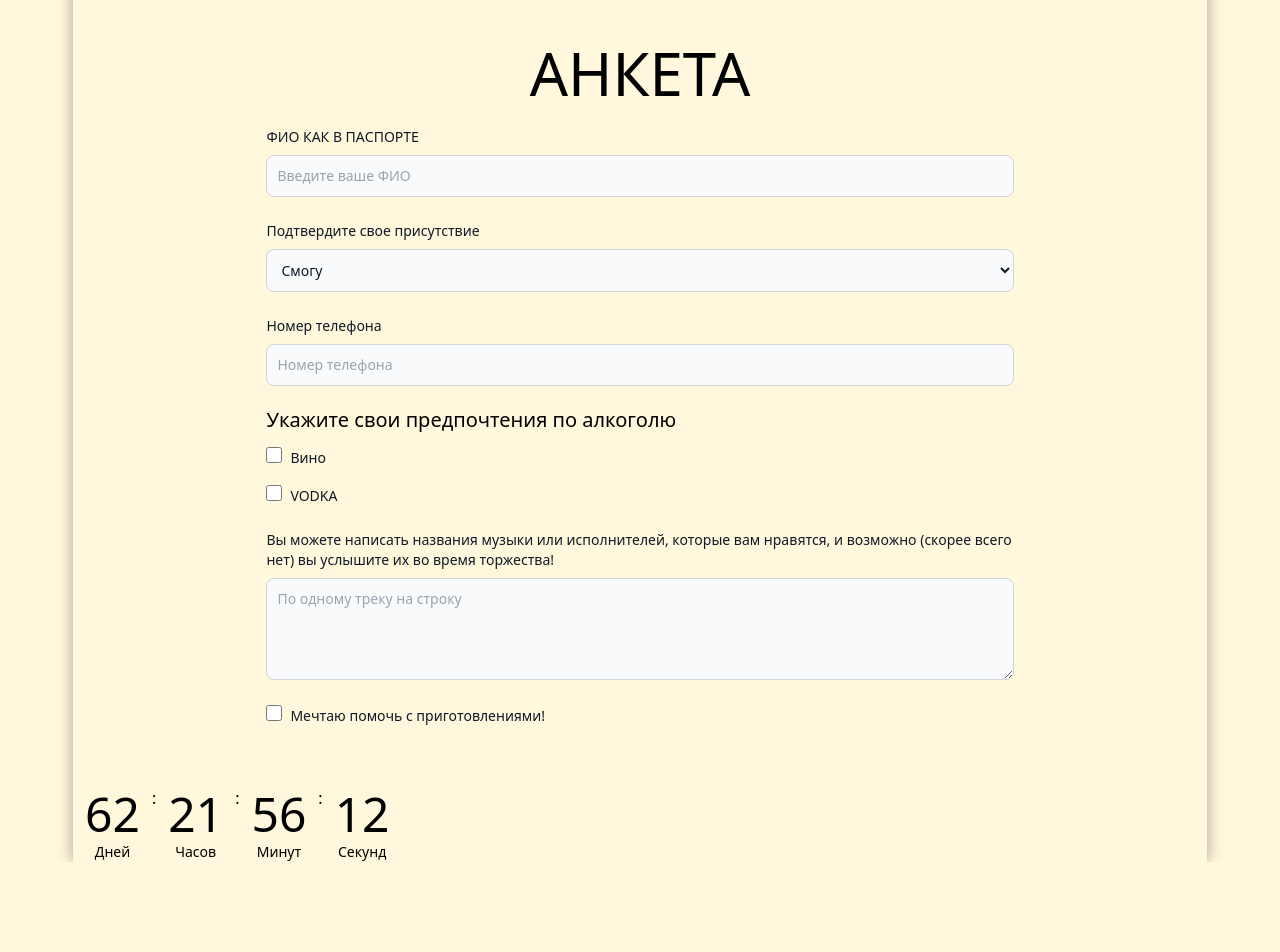
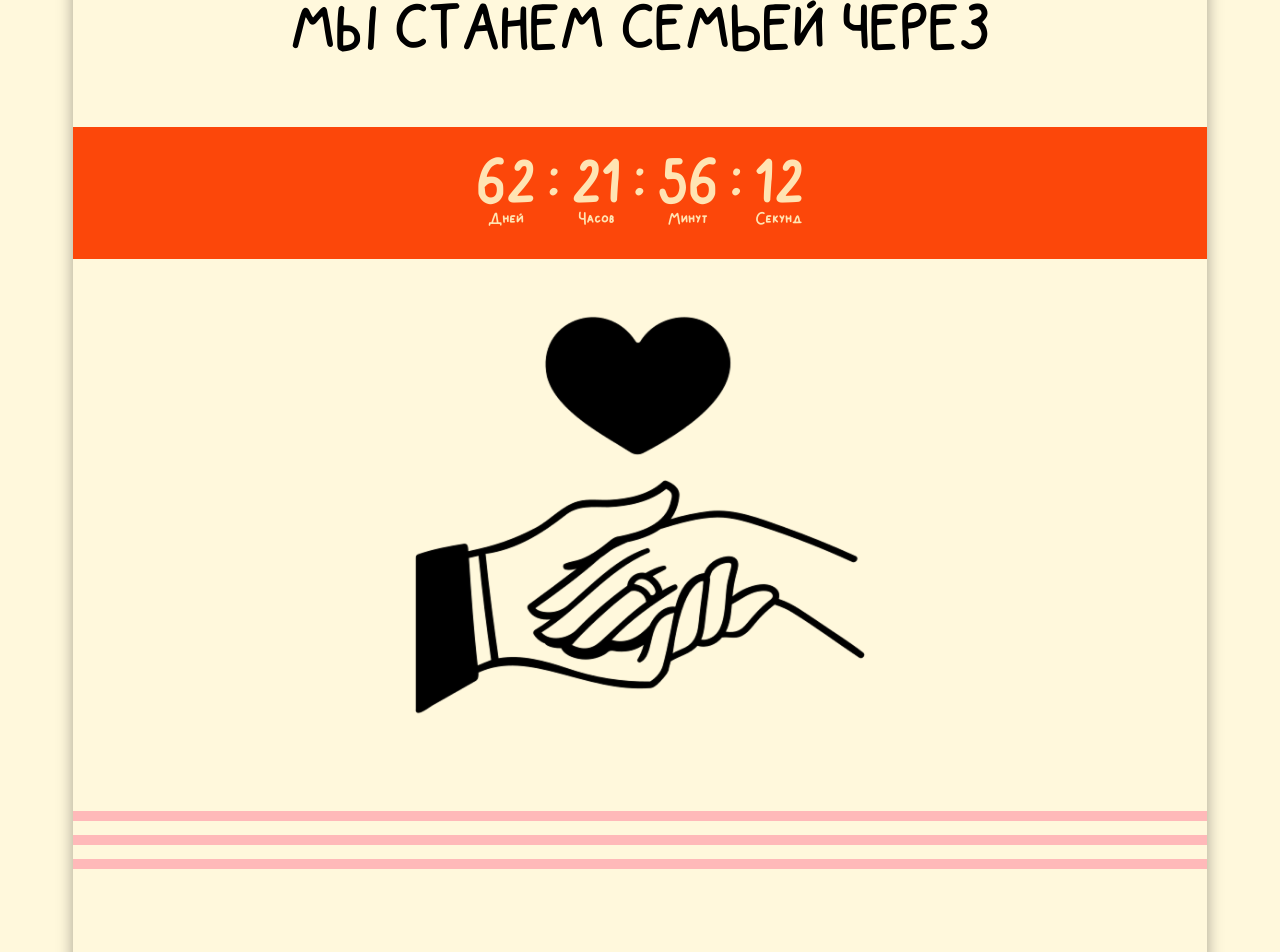
Before and after one commit to MaximZaharovO/MyWedding, a React (Create React App) app: page / in a window 1280 px wide. Shown: the part 8740-9692 px from the top of the page. Before the commit the page ends 9602 px from the top, so only its background shows below. Built offline with nearby package versions, Linux system fonts and the light colour scheme.

Commit message:
waitFor section

```diff
--- a/src/App.css
+++ b/src/App.css
@@ -609,3 +609,43 @@ section:last-child {
   color: #FF8210;
   margin-left: auto;
 }
+
+.wait__section {
+  margin-bottom: 70px;
+}
+
+.wait__section-title {
+  font-family: Kosko;
+  font-size: 48px;
+  margin: 0 auto;
+  width: fit-content;
+  margin-bottom: 76px;
+}
+
+.wait__section-timer {
+  background-color: #FC470A;
+  font-family: Kosko;
+  font-size: 48px;
+  padding: 30px;
+  color: #FFE4B3;
+}
+
+.wait__section-timer > div {
+  width: fit-content;
+  margin: 0 auto;
+}
+
+.wait__section-img {
+  max-width: 512px;
+  padding: 20px;
+  margin: 0 auto;
+  margin-bottom: 40px;
+}
+
+.wait__section-line {
+  margin: 14px 0;
+
+  height: 10px;
+  width: 100%;
+  background-color: #FFB9B9;
+}
--- a/src/App.js
+++ b/src/App.js
@@ -1,14 +1,14 @@
 import './App.css';
 import React, {useState, useRef, useEffect} from "react";
-import { Timer } from './components/Timer';
 import Music from './components/sections/Music';
 import Hello from './components/sections/Hello';
-import Timing from './components/sections/Timing';
+import Timing from './components/sections/Timing/Timing';
 import Anketa from './components/sections/Anketa';
 import Place from './components/sections/Place';
 import Wishes from './components/sections/Wishes';
 import DressCode from './components/sections/DressCode/DressCode';
 import Chat from './components/sections/Chat';
+import Wait from './components/sections/WaitFor/Wait';
 
 
 function App() {
@@ -22,9 +22,9 @@ function App() {
       <Wishes/>
       <DressCode/>
       <Chat/>
+      <Wait/>
 
       <Anketa/>
-      <Timer end={new Date(2025, 6, 19, 13, 20)}/>
     </div>
   );
 }
--- a/src/components/sections/Timing.jsx
+++ b/src/components/sections/Timing/Timing.jsx
@@ -1,6 +1,6 @@
-import doveImg from "../../imgs/timing/dove.png"
-import WeddingTiming from '../WeddingTiming';
-import loveImg from '../../imgs/love.png'
+import doveImg from "../../../imgs/timing/dove.png"
+import WeddingTiming from './WeddingTiming';
+import loveImg from '../../../imgs/love.png'
 
 const Timing = () => {
     return (
--- /dev/null
+++ b/src/components/sections/WaitFor/Wait.jsx
@@ -0,0 +1,23 @@
+import { Timer } from './Timer';
+import weddingImg from '../../../imgs/wait/wedding.png'
+
+const Wait = () => {
+    return (
+        <div className='wait__section'>
+            <div className='wait__section-title'>
+                МЫ СТАНЕМ СЕМЬЕЙ ЧЕРЕЗ
+            </div>
+            <div className='wait__section-timer'>
+                <Timer end={new Date(2025, 6, 19, 13, 20)}/>
+            </div>
+            <div className='wait__section-img'>
+                <img src={weddingImg} />
+            </div>
+            <div className='wait__section-line'></div>
+            <div className='wait__section-line'></div>
+            <div className='wait__section-line'></div>
+        </div>
+    )
+}
+
+export default Wait
```
Also changed, not shown: src/components/sections/Timing/WeddingTiming.jsx (renamed from src/components/WeddingTiming.jsx, +5 -5 lines), src/components/sections/WaitFor/Timer.jsx (renamed from src/components/Timer.jsx), src/imgs/wait/wedding.png (added).
